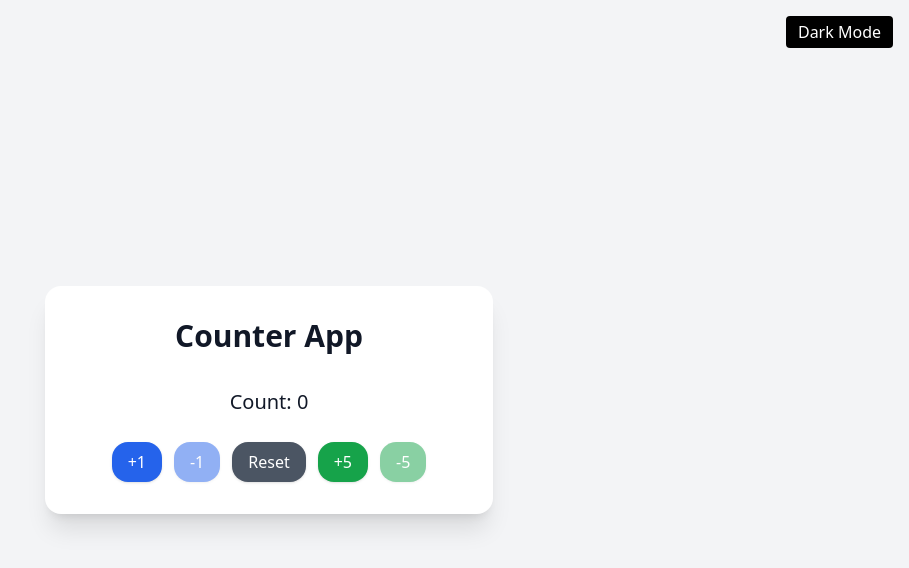
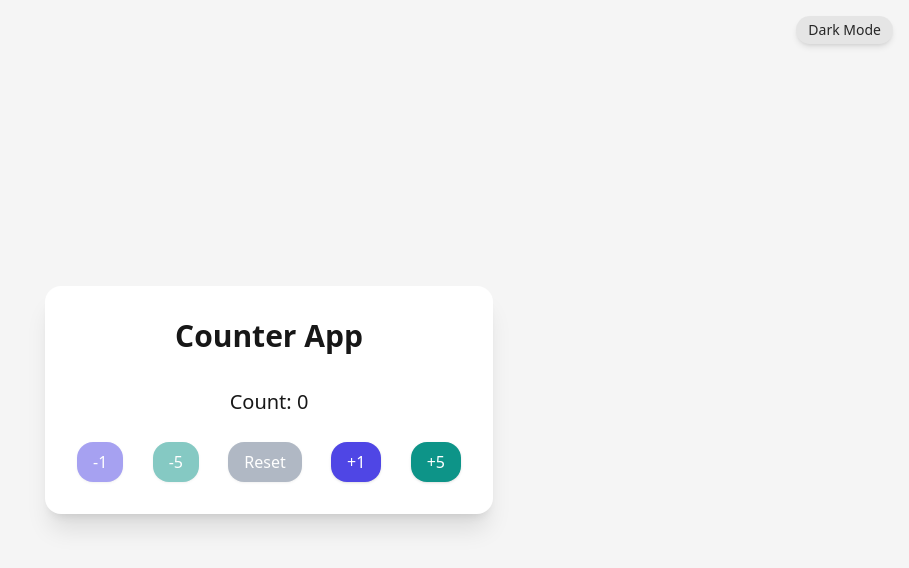
Before and after one commit to Ivankoe96/counter-app, a React (Vite) app: page / in a window 1280 px wide. Shown: the top 568 px of the page, without its empty margins (371-1280 px from the left). Built offline with nearby package versions, Linux system fonts and the light colour scheme.

Commit message:
Changed buttons layout and minor styling

```diff
--- a/src/App.jsx
+++ b/src/App.jsx
@@ -1,12 +1,18 @@
+// src/App.jsx
+import { useEffect } from 'react'; // <--- Make sure useEffect is imported
 import { motion, AnimatePresence } from 'framer-motion';
 import { useDarkMode } from './hooks/useDarkMode';
 import { useCounter } from './hooks/useCounter';
 import CounterControls from './components/CounterControls';
 
 function App() {
-  const [count, increment, decrement, reset] = useCounter(0); // <--- USE THE CUSTOM HOOK
+  const [count, increment, decrement, reset] = useCounter(0);
+  const [isDarkMode, toggleDarkMode] = useDarkMode();
 
-  const [isDarkMode, toggleDarkMode] = useDarkMode();
+  // This useEffect is CRUCIAL for Tailwind's dark mode to work
+  useEffect(() => {
+    document.documentElement.classList.toggle('dark', isDarkMode);
+  }, [isDarkMode]);
 
   const countVariants = {
     initial: { opacity: 0, y: -20 },
@@ -19,31 +25,41 @@ function App() {
       initial={{ opacity: 0 }}
       animate={{ opacity: 1 }}
       transition={{ duration: 0.5 }}
+      // Updated: Main background colors
       className={`min-h-screen flex flex-col items-center justify-center p-4 transition-colors duration-300 ${
-        isDarkMode ? 'bg-gray-900 text-white' : 'bg-gray-100 text-gray-900'
+        isDarkMode ? 'bg-neutral-900 text-neutral-100' : 'bg-neutral-100 text-neutral-900' // Using neutral colors
       }`}
     >
+      {/* Dark Mode Toggle Button */}
       <motion.button
         onClick={toggleDarkMode}
-        className="absolute top-4 right-4 z-10 px-3 py-1 bg-black text-white rounded"
+        className={`fixed top-4 right-4 z-10 px-3 py-1 rounded-full text-sm font-medium shadow-md
+          ${isDarkMode
+            ? 'bg-neutral-700 hover:bg-neutral-600 text-neutral-100' // Dark mode button colors
+            : 'bg-neutral-200 hover:bg-neutral-300 text-neutral-800' // Light mode button colors
+          }
+          transition-colors duration-300
+        `}
         whileTap={{ scale: 0.95 }}
       >
         {isDarkMode ? 'Light Mode' : 'Dark Mode'}
       </motion.button>
 
+      {/* Main Counter Card */}
       <motion.div
         initial={{ y: -50, opacity: 0 }}
         animate={{ y: 0, opacity: 1 }}
         transition={{ type: 'spring', stiffness: 100, damping: 10 }}
+        // Updated: Card background colors
         className={`w-full max-w-md rounded-2xl shadow-xl p-6 sm:p-8 transition-colors duration-300 ${
-          isDarkMode ? 'bg-gray-800' : 'bg-white'
+          isDarkMode ? 'bg-neutral-800' : 'bg-white' // Using neutral colors and white for light mode card
         }`}
       >
-        <h1 className={`text-3xl font-bold mb-6 text-center ${isDarkMode ? 'text-white' : 'text-gray-900'}`}>
+        <h1 className={`text-3xl font-bold mb-6 text-center ${isDarkMode ? 'text-neutral-100' : 'text-neutral-900'}`}>
           Counter App
         </h1>
 
-        <div className={`h-12 mb-4 flex justify-center items-center text-xl ${isDarkMode ? 'text-white' : 'text-gray-900'}`}>
+        <div className={`h-12 mb-4 flex justify-center items-center text-xl ${isDarkMode ? 'text-neutral-100' : 'text-neutral-900'}`}>
           <AnimatePresence mode="wait">
             <motion.div
               key={count}
@@ -61,9 +77,9 @@ function App() {
 
         <CounterControls
           count={count}
-          onIncrement={increment} // <--- Use functions from the hook
-          onDecrement={decrement} // <--- Use functions from the hook
-          onReset={reset}         // <--- Use functions from the hook
+          onIncrement={increment}
+          onDecrement={decrement}
+          onReset={reset}
         />
       </motion.div>
     </motion.div>
--- a/src/components/CounterControls.jsx
+++ b/src/components/CounterControls.jsx
@@ -2,51 +2,62 @@
 import { motion } from 'framer-motion';
 
 function CounterControls({ count, onIncrement, onDecrement, onReset }) {
-  // Framer Motion variants for button animations
   const buttonVariants = {
     whileTap: { scale: 0.95 },
   };
 
   return (
-    <div className="flex flex-wrap justify-center gap-3">
+    <div className="flex flex-wrap justify-center sm:justify-between items-center gap-3">
+
+      {/* Decrement Buttons (-1, -5) */}
+      <motion.button
+        onClick={() => onDecrement(1)}
+        disabled={count === 0}
+        className="order-1 sm:order-1 px-4 py-2 rounded-2xl shadow disabled:opacity-50 transition-colors
+                   bg-indigo-600 hover:bg-indigo-700 dark:bg-indigo-500 dark:hover:bg-indigo-600 text-white"
+        whileTap={buttonVariants.whileTap}
+      >
+        -1
+      </motion.button>
+      <motion.button
+        onClick={() => onDecrement(5)}
+        disabled={count < 5}
+        className="order-2 sm:order-2 px-4 py-2 rounded-2xl shadow disabled:opacity-50 transition-colors
+                   bg-teal-600 hover:bg-teal-700 dark:bg-teal-500 dark:hover:bg-teal-600 text-white"
+        whileTap={buttonVariants.whileTap}
+      >
+        -5
+      </motion.button>
+
+      {/* Increment Buttons (+1, +5) */}
       <motion.button
         onClick={() => onIncrement(1)}
-        className="bg-blue-600 hover:bg-blue-700 dark:bg-blue-500 dark:hover:bg-blue-600 text-white px-4 py-2 rounded-2xl shadow transition-colors"
+        className="order-3 sm:order-4 px-4 py-2 rounded-2xl shadow transition-colors
+                   bg-indigo-600 hover:bg-indigo-700 dark:bg-indigo-500 dark:hover:bg-indigo-600 text-white"
         whileTap={buttonVariants.whileTap}
       >
         +1
       </motion.button>
       <motion.button
-        onClick={() => onDecrement(1)}
-        disabled={count === 0}
-        className="bg-blue-600 hover:bg-blue-700 dark:bg-blue-500 dark:hover:bg-blue-600 text-white px-4 py-2 rounded-2xl shadow disabled:opacity-50 transition-colors"
+        onClick={() => onIncrement(5)}
+        className="order-4 sm:order-5 px-4 py-2 rounded-2xl shadow transition-colors
+                   bg-teal-600 hover:bg-teal-700 dark:bg-teal-500 dark:hover:bg-teal-600 text-white"
         whileTap={buttonVariants.whileTap}
       >
-        -1
+        +5
       </motion.button>
+
+      {/* Reset Button */}
       <motion.button
         onClick={onReset}
         disabled={count === 0}
-        className="bg-gray-600 hover:bg-gray-700 dark:bg-gray-500 dark:hover:bg-gray-600 text-white px-4 py-2 rounded-2xl shadow transition-colors"
+        className="order-5 sm:order-3 px-4 py-2 rounded-2xl shadow disabled:opacity-50 transition-colors
+                   bg-slate-500 hover:bg-slate-600 dark:bg-slate-400 dark:hover:bg-slate-500 text-white"
         whileTap={buttonVariants.whileTap}
       >
         Reset
       </motion.button>
-      <motion.button
-        onClick={() => onIncrement(5)}
-        className="bg-green-600 hover:bg-green-700 dark:bg-green-500 dark:hover:bg-green-600 text-white px-4 py-2 rounded-2xl shadow transition-colors"
-        whileTap={buttonVariants.whileTap}
-      >
-        +5
-      </motion.button>
-      <motion.button
-        onClick={() => onDecrement(5)}
-        disabled={count < 5}
-        className="bg-green-600 hover:bg-green-700 dark:bg-green-500 dark:hover:bg-green-600 text-white px-4 py-2 rounded-2xl shadow disabled:opacity-50 transition-colors"
-        whileTap={buttonVariants.whileTap}
-      >
-        -5
-      </motion.button>
+
     </div>
   );
 }
```
